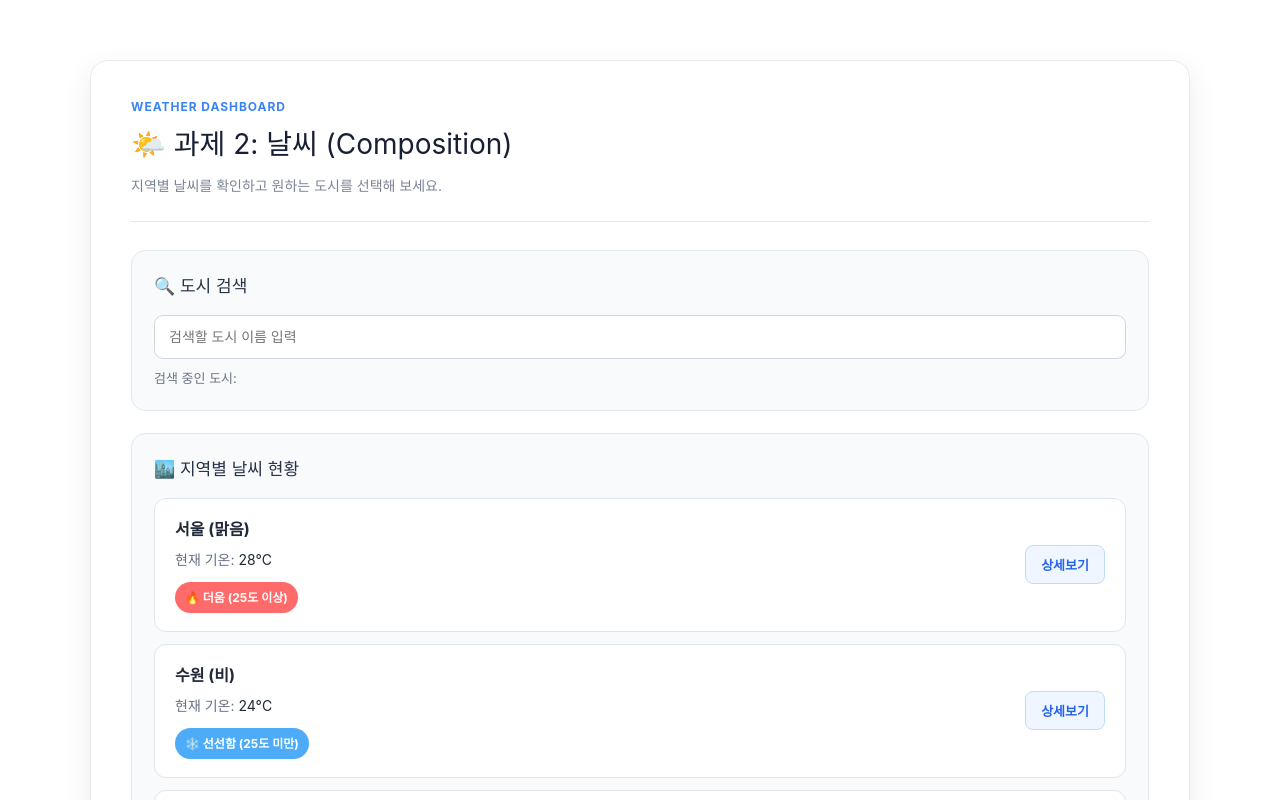
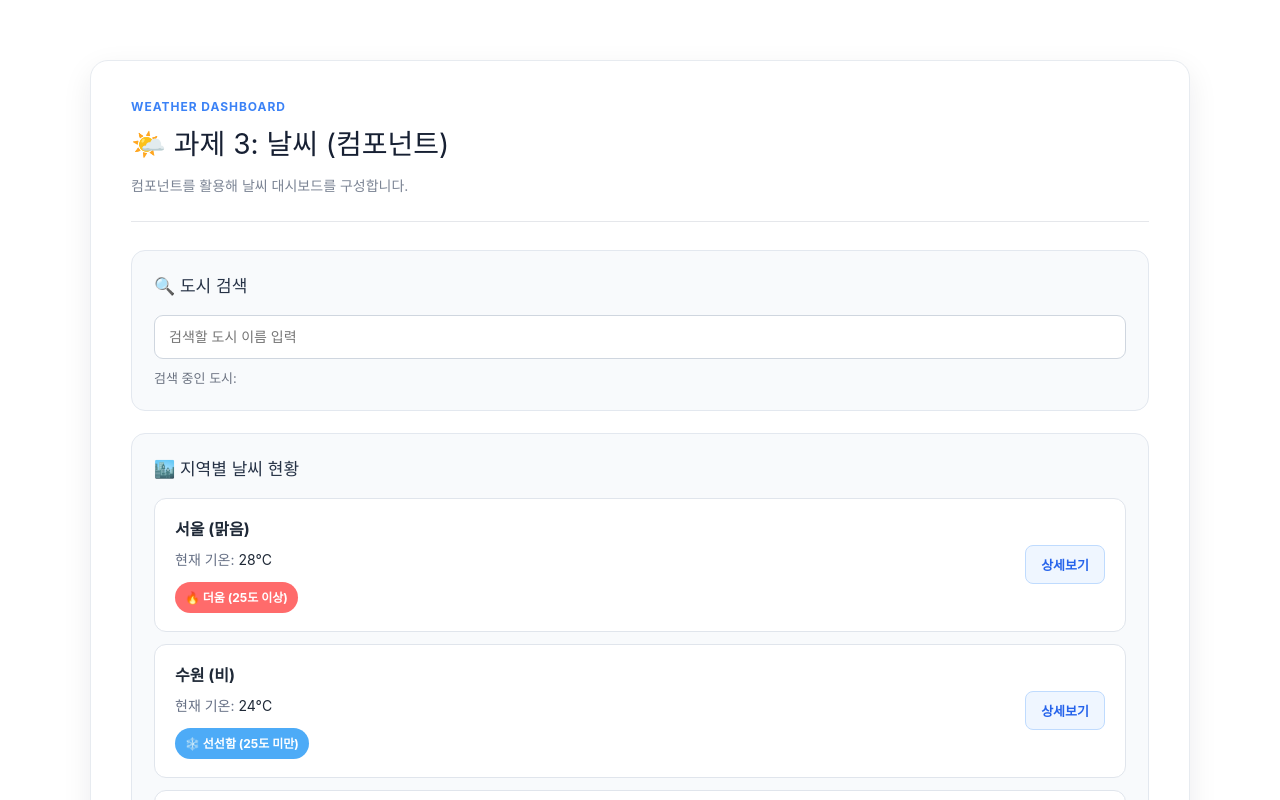
Before and after one commit to inseoKang/skala-vue, a Vue app: page / in a window 1280 px wide. Shown: the top 800 px of the page. Built offline with nearby package versions, Linux system fonts and the light colour scheme.

Commit message:
feat: add weather component practice view
- WeatherComponentView에서 WeatherParent 렌더링
- App.vue에 컴포넌트 실습 화면 연결

```diff
--- a/src/App.vue
+++ b/src/App.vue
@@ -2,7 +2,8 @@
 // import SampleOne from './components/practices/basic/SampleOne.vue'
 // import SampleTwo from './components/practices/basic/SampleTwo.vue'
 // import WeatherHomeView from './views/WeatherHomeView.vue'
-import WeatherCompositionView from './views/WeatherCompositionView.vue'
+// import WeatherCompositionView from './views/WeatherCompositionView.vue'
+import WeatherComponentView from './views/WeatherComponentView.vue'
 </script>
 
 <template>
@@ -10,7 +11,8 @@ import WeatherCompositionView from './views/WeatherCompositionView.vue'
     <!-- <SampleOne /> -->
     <!-- <SampleTwo /> -->
     <!-- <WeatherHomeView /> -->
-    <WeatherCompositionView />
+    <!-- <WeatherCompositionView /> -->
+    <WeatherComponentView />
   </div>
 </template>
 
--- /dev/null
+++ b/src/views/WeatherComponentView.vue
@@ -0,0 +1,7 @@
+<script setup>
+import WeatherParent from '@/components/exercise/WeatherParent.vue'
+</script>
+
+<template>
+  <WeatherParent />
+</template>
```
